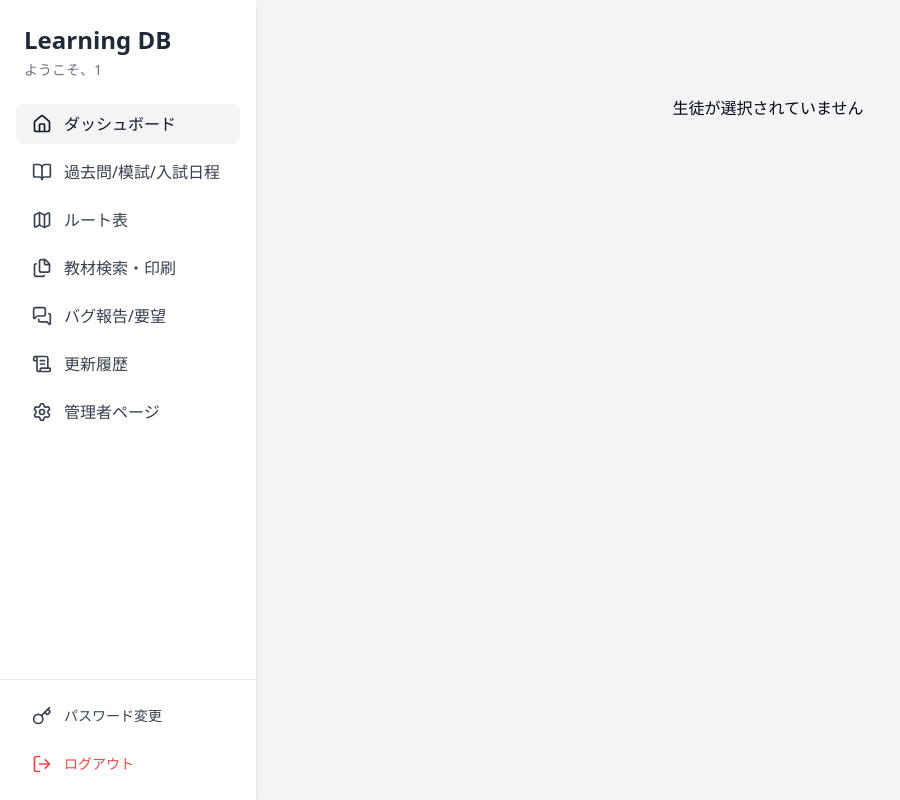
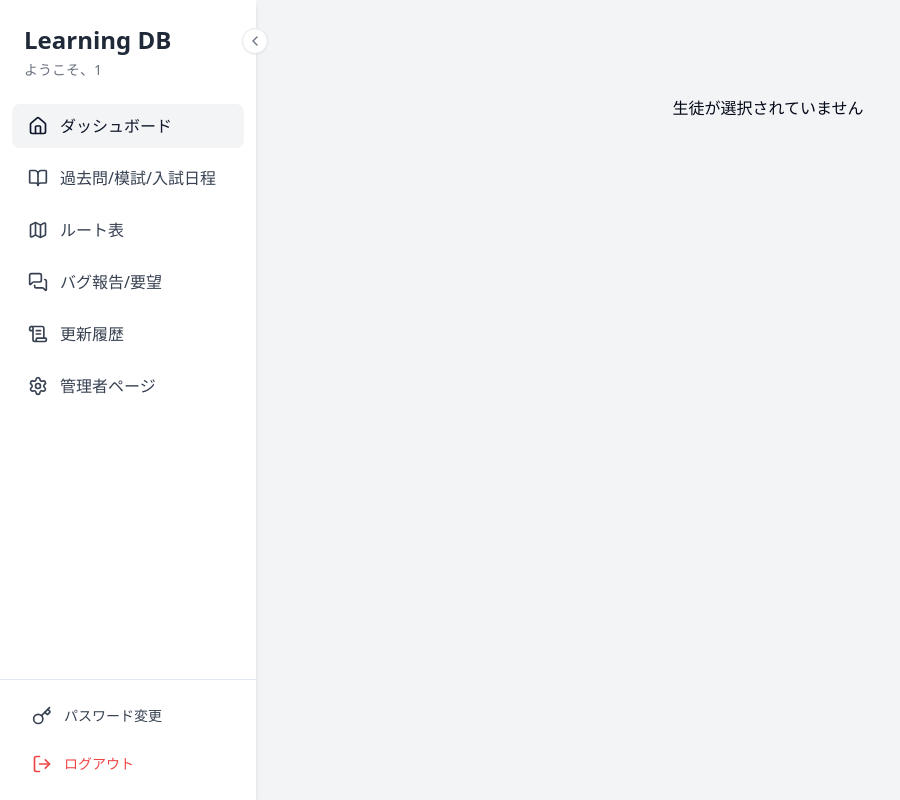
Before and after one commit to ta-ku-mi-nn/progress-dashboard-refact, a React (Vite) app in the folder frontend/: page / in a window 1280 px wide. Shown: the whole page, without its empty margins (0-900 px from the left). Built offline with nearby package versions, Linux system fonts and the light colour scheme; no server answers; sample sign-in values are in the browser's storage.

Commit message:
サイドバーの収縮機能追加

```diff
--- a/frontend/src/DashboardLayout.tsx
+++ b/frontend/src/DashboardLayout.tsx
@@ -1,12 +1,12 @@
 // frontend/src/DashboardLayout.tsx
 
-import React, { useState } from 'react'; // useState を追加
+import React, { useState } from 'react';
 import { Outlet, Link, useLocation } from 'react-router-dom';
 import { useAuth } from './contexts/AuthContext';
 import { Button } from './components/ui/button';
 import { cn } from './lib/utils';
-// Key アイコンを追加
-import { LogOut, Home, BookOpen, BarChart2, Settings, Map, ScrollText, MessagesSquare, Key, Wrench, Files, ShieldCheck } from 'lucide-react';
+// ChevronLeft, ChevronRight を追加（折りたたみボタン用）
+import { LogOut, Home, BookOpen, BarChart2, Settings, Map, ScrollText, MessagesSquare, Key, Wrench, ChevronLeft, ChevronRight } from 'lucide-react';
 
 // Dialog コンポーネントをインポート
 import {
@@ -21,14 +21,16 @@ import ChangePasswordForm from './components/ChangePasswordForm';
 export default function DashboardLayout() {
     const { user, logout } = useAuth();
     const location = useLocation();
+
     // モーダルの開閉状態を管理
     const [isPasswordOpen, setIsPasswordOpen] = useState(false);
+    // サイドバーの折りたたみ状態を管理 ★追加
+    const [isCollapsed, setIsCollapsed] = useState(false);
 
     const navItems = [
         { name: 'ダッシュボード', path: '/', icon: Home },
         { name: '過去問/模試/入試日程', path: '/past-exam', icon: BookOpen },
         { name: 'ルート表', path: '/root-table', icon: Map },
-        { name: '教材検索・印刷', path: '/materials', icon: Files },
         // { name: '統計', path: '/statistics', icon: BarChart2 },
         { name: 'バグ報告/要望', path: '/bug-report', icon: MessagesSquare },
         { name: '更新履歴', path: '/changelog', icon: ScrollText },
@@ -43,58 +45,93 @@ export default function DashboardLayout() {
     }
 
     return (
-        <div className="flex h-screen bg-gray-100">
+        <div className="flex h-screen bg-gray-100 overflow-hidden">
             {/* Sidebar */}
-            <aside className="w-64 bg-white shadow-md flex flex-col">
-                <div className="p-6">
-                    <h1 className="text-2xl font-bold text-gray-800">Learning DB</h1>
-                    <p className="text-sm text-gray-500 mt-1">ようこそ、{user?.username}</p>
+            <aside
+                className={cn(
+                    "bg-white shadow-md flex flex-col relative transition-all duration-300 z-20",
+                    isCollapsed ? "w-20" : "w-64" // ★幅を動的に変更
+                )}
+            >
+                {/* 折りたたみトグルボタン ★追加 */}
+                <button
+                    onClick={() => setIsCollapsed(!isCollapsed)}
+                    className="absolute -right-3 top-7 bg-white border border-gray-200 shadow-sm rounded-full p-1 text-gray-500 hover:text-gray-800 hover:bg-gray-50 z-30 transition-colors"
+                >
+                    {isCollapsed ? <ChevronRight className="w-4 h-4" /> : <ChevronLeft className="w-4 h-4" />}
+                </button>
+
+                <div className={cn("p-6 flex flex-col", isCollapsed ? "items-center px-2" : "items-start")}>
+                    {isCollapsed ? (
+                        <h1 className="text-xl font-bold text-gray-800">DB</h1>
+                    ) : (
+                        <>
+                            <h1 className="text-2xl font-bold text-gray-800 whitespace-nowrap">Learning DB</h1>
+                            <p className="text-sm text-gray-500 mt-1 whitespace-nowrap overflow-hidden text-ellipsis w-full">ようこそ、{user?.username}</p>
+                        </>
+                    )}
                 </div>
-                <nav className="flex-1 px-4 space-y-2">
+
+                <nav className="flex-1 px-3 space-y-2 overflow-y-auto overflow-x-hidden">
                     {navItems.map((item) => (
                         <Link
                             key={item.path}
                             to={item.path}
+                            title={isCollapsed ? item.name : undefined} // ★縮んでいる時はツールチップを表示
                             className={cn(
-                                "flex items-center px-4 py-2 text-gray-700 rounded-lg hover:bg-gray-100",
+                                "flex items-center py-2.5 text-gray-700 rounded-lg hover:bg-gray-100 transition-colors",
+                                isCollapsed ? "justify-center px-0" : "px-4", // 縮んでいる時は中央揃え
                                 location.pathname === item.path && "bg-gray-100 font-medium text-primary"
                             )}
                         >
-                            <item.icon className="w-5 h-5 mr-3" />
-                            {item.name}
+                            <item.icon className={cn("w-5 h-5 flex-shrink-0", !isCollapsed && "mr-3")} />
+                            {!isCollapsed && <span className="whitespace-nowrap">{item.name}</span>}
                         </Link>
                     ))}
                 </nav>
+
                 <div className="p-4 border-t space-y-2">
                     {/* パスワード変更モーダル */}
                     <Dialog open={isPasswordOpen} onOpenChange={setIsPasswordOpen}>
                         <DialogTrigger asChild>
-                            <Button variant="ghost" className="w-full justify-start text-gray-700 hover:bg-gray-100">
-                                <Key className="w-5 h-5 mr-3" />
-                                パスワード変更
+                            <Button
+                                variant="ghost"
+                                title={isCollapsed ? "パスワード変更" : undefined}
+                                className={cn(
+                                    "w-full text-gray-700 hover:bg-gray-100",
+                                    isCollapsed ? "justify-center px-0" : "justify-start px-4"
+                                )}
+                            >
+                                <Key className={cn("w-5 h-5 flex-shrink-0", !isCollapsed && "mr-3")} />
+                                {!isCollapsed && <span className="whitespace-nowrap">パスワード変更</span>}
                             </Button>
                         </DialogTrigger>
                         <DialogContent>
                             <DialogHeader>
-                                <DialogTitle>
-                                    <ShieldCheck className="w-5 h-5 text-green-600" />
-                                    パスワードの変更
-                                </DialogTitle>
+                                <DialogTitle>パスワードの変更</DialogTitle>
                             </DialogHeader>
                             <ChangePasswordForm onSuccess={() => setIsPasswordOpen(false)} />
                         </DialogContent>
                     </Dialog>
 
                     {/* ログアウトボタン */}
-                    <Button variant="ghost" className="w-full justify-start text-red-500 hover:text-red-700 hover:bg-red-50" onClick={logout}>
-                        <LogOut className="w-5 h-5 mr-3" />
-                        ログアウト
+                    <Button
+                        variant="ghost"
+                        title={isCollapsed ? "ログアウト" : undefined}
+                        className={cn(
+                            "w-full text-red-500 hover:text-red-700 hover:bg-red-50",
+                            isCollapsed ? "justify-center px-0" : "justify-start px-4"
+                        )}
+                        onClick={logout}
+                    >
+                        <LogOut className={cn("w-5 h-5 flex-shrink-0", !isCollapsed && "mr-3")} />
+                        {!isCollapsed && <span className="whitespace-nowrap">ログアウト</span>}
                     </Button>
                 </div>
             </aside>
 
             {/* Main Content */}
-            <main className="flex-1 overflow-y-auto p-8">
+            <main className="flex-1 min-w-0 overflow-y-auto p-8 transition-all duration-300">
                 <Outlet />
             </main>
         </div>
```
